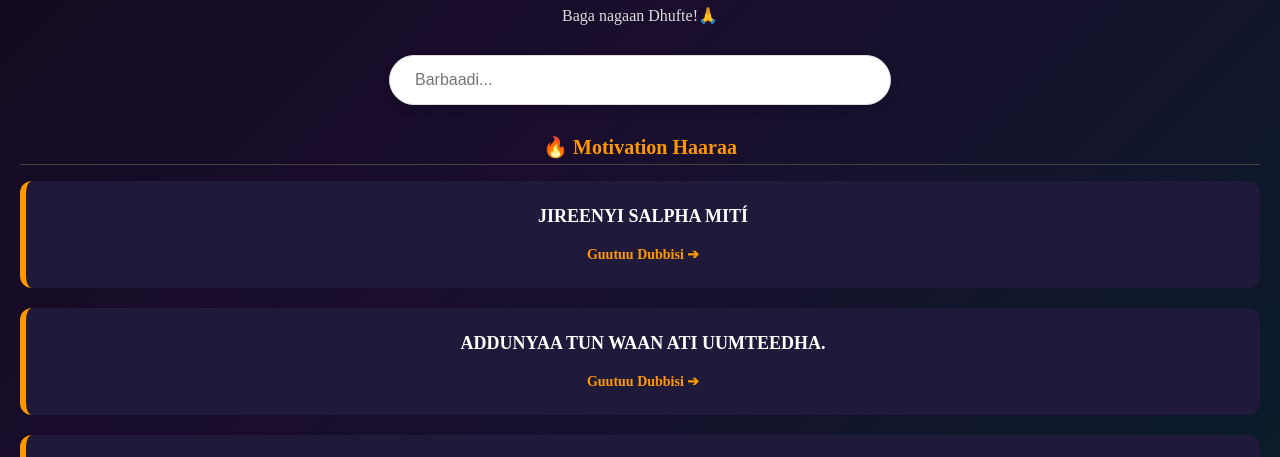
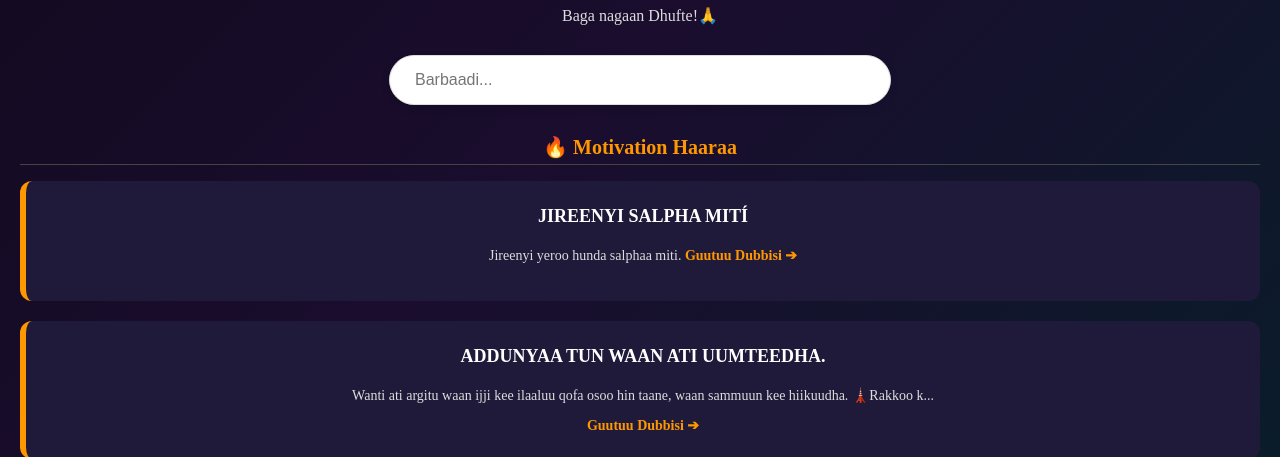
Before and after one commit to DEFER286/RISE-D, a plain HTML site: page home.html in a window 1280 px wide. Shown: the part 326-783 px from the top of the page. Drawn offline with Linux system fonts and the light colour scheme.

Commit message:
Update home.html

```diff
--- a/home.html
+++ b/home.html
@@ -263,7 +263,7 @@ body {
                 <a href="post.html?cat=motivation&id=${item.originalIndex}" style="text-decoration: none; color: inherit;">
                     <div style="background-color: #1F1A3A; padding: 25px 20px; border-radius: 12px; border-left: 6px solid #FF9800; margin-bottom: 20px;">
                         <h3 style="color: #fff; margin-top: 0; font-size: 18px;">${item.title}</h3>
-                        <p style="color: #ddd; font-size: 14px; margin-bottom: 10px; line-height: 1.5;">${item.description || ''}</p>
+                        <p style="color: #ddd; font-size: 14px; margin-bottom: 10px; line-height: 1.5;">${item.description || (item.body ? item.body.substring(0, 100) + '...' : '')}</p>
                         <span style="color: #FF9800; font-size: 14px; font-weight: bold; display: inline-block;">Guutuu Dubbisi ➔</span>
                     </div>
                 </a>
```
